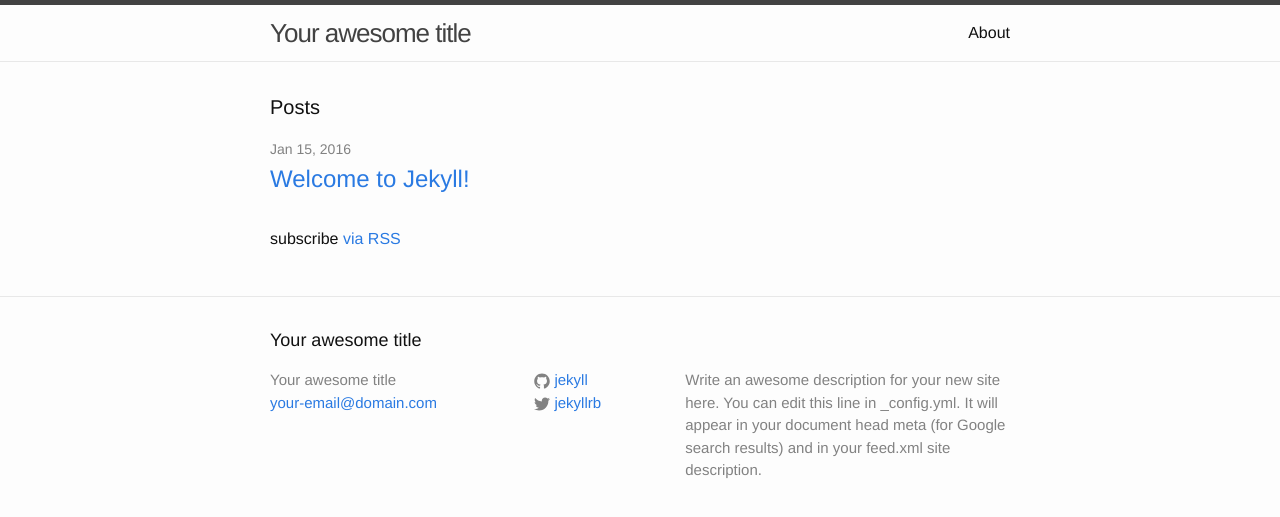
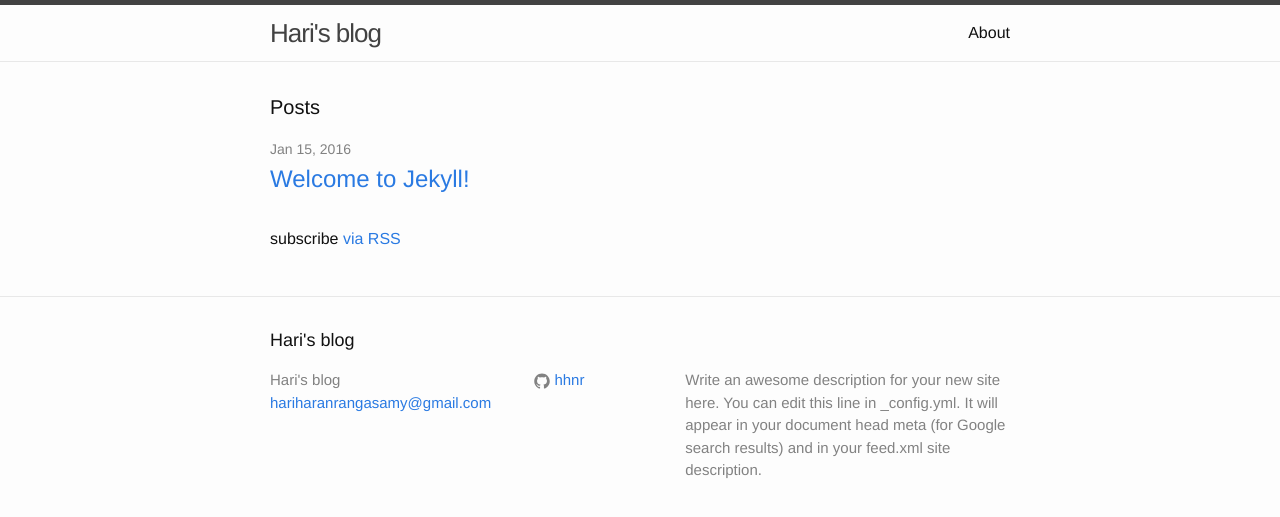
Before and after one commit to shakna-israel/hhnr.github.io, a Jekyll site: the page built from index.html, in a window 1280 px wide. Shown: the top 517 px of the page. Built offline with Jekyll 4.4.1, drawn with Linux system fonts in a browser that asks for light colours.

Commit message:
added user specific name/link in config.yml

```diff
--- a/_config.yml
+++ b/_config.yml
@@ -6,16 +6,16 @@
 # 'jekyll serve'. If you change this file, please restart the server process.
 
 # Site settings
-title: Your awesome title
-email: your-email@domain.com
+title: Hari's blog
+email: hariharanrangasamy@gmail.com
 description: > # this means to ignore newlines until "baseurl:"
   Write an awesome description for your new site here. You can edit this
   line in _config.yml. It will appear in your document head meta (for
   Google search results) and in your feed.xml site description.
 baseurl: "" # the subpath of your site, e.g. /blog
-url: "http://yourdomain.com" # the base hostname & protocol for your site
-twitter_username: jekyllrb
-github_username:  jekyll
+url: "http://hhnr.github.io" # the base hostname & protocol for your site
+#twitter_username: jekyllrb
+github_username:  hhnr
 
 # Build settings
 markdown: kramdown
```
